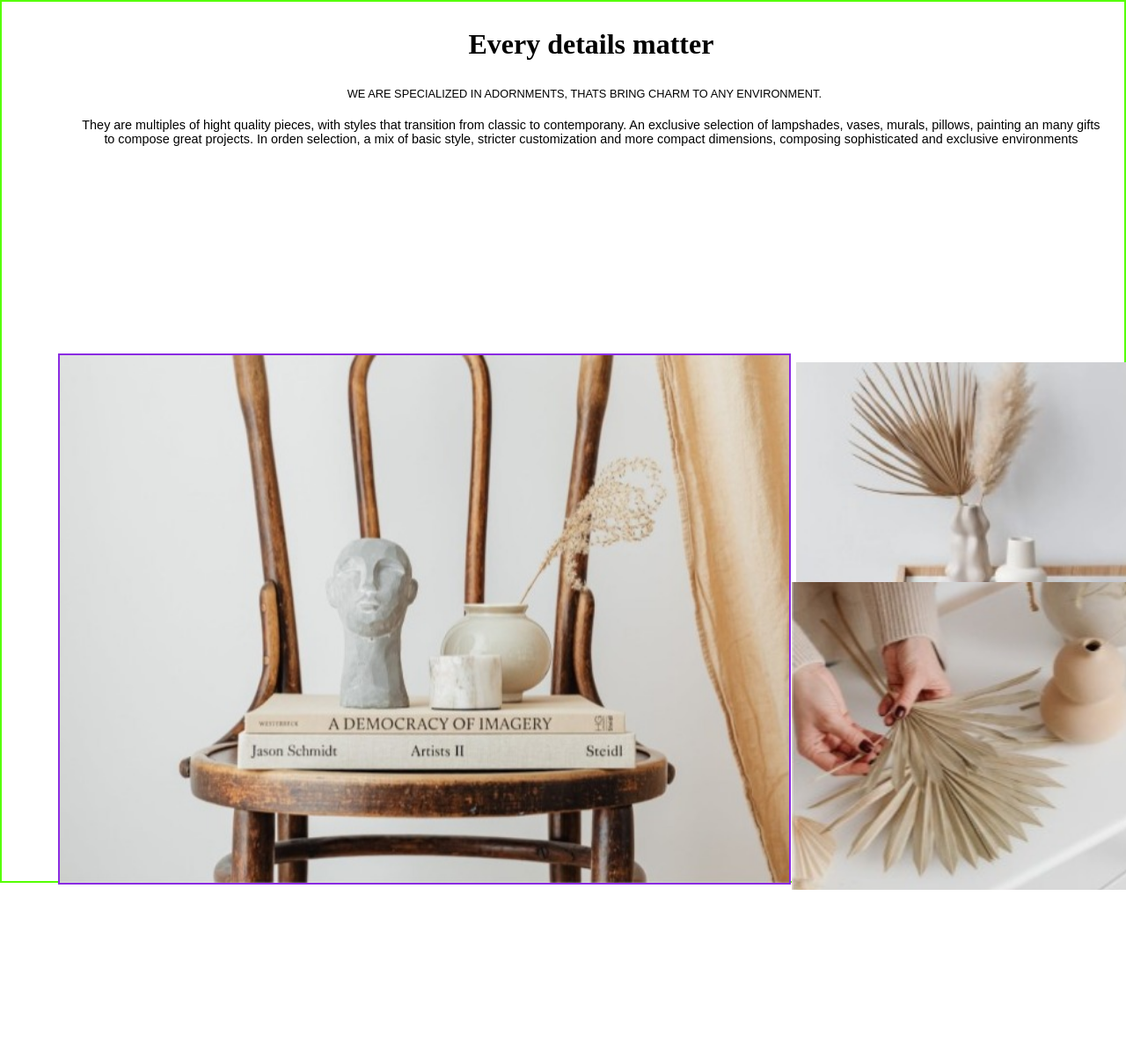
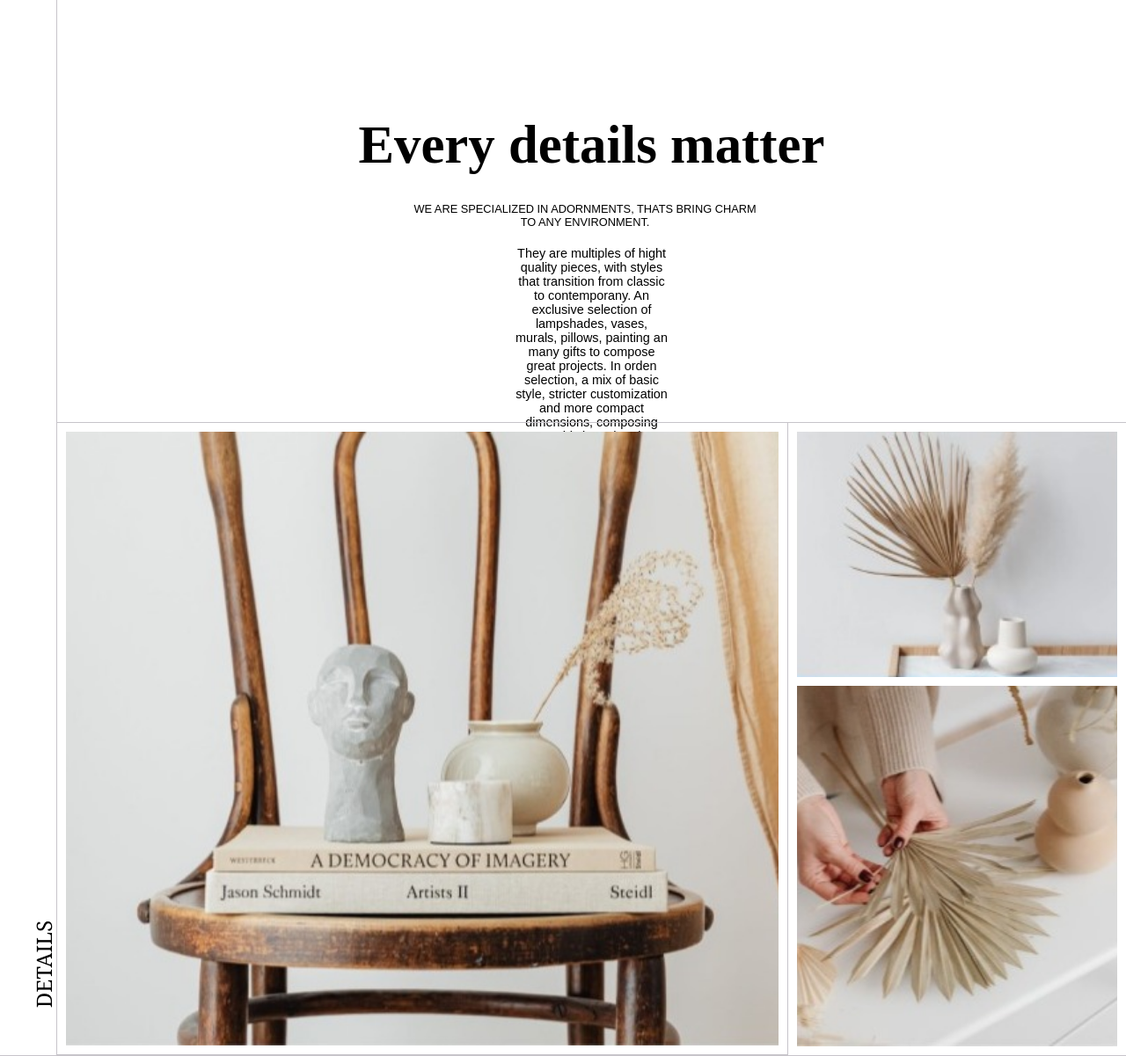
Before and after one commit to Sintraplot/practica_final_2, a plain HTML site: page index.html in a window 1280 px wide. Shown: the whole page at 88% size. Before the commit the page ends 1022 px from the top, so only its background shows below. Drawn offline with Linux system fonts and the light colour scheme; a web font is replaced by a local one.

Commit message:
terminada primera parte proyecto: se añade texto, bordes

```diff
--- a/fonts/fonts.css
+++ b/fonts/fonts.css
@@ -4,3 +4,8 @@
     font-style: normal;
     font-weight: 200px;
 }
+@font-face {
+    font-family: "Noto serif Regular";
+    src: url(../fonts/Noto_Serif/static/NotoSerif-Regular.ttf) format("truetype");
+    font-style: normal;
+}
--- a/style/main.css
+++ b/style/main.css
@@ -1,3 +1,5 @@
+
+
 .hero {
   display: grid;
   grid-template-columns: 50% 50%;
@@ -59,22 +61,53 @@ p {
 }
 @media (min-width: 1024px) {
   .hero {
-    border: 2px solid rgb(85, 255, 0);
+    border-right: 1px solid rgb(199, 196, 202);
+    border-bottom: 1px solid rgb(199, 196, 202);
     display: grid;
     grid-template-columns: 5% 65% 30%;
     grid-template-rows: 40% 25% 35%;
-    height: 1000px;
+    height: 1200px;
+    width: 100%;
+    position: relative;
+  }
+  .hero::after {
+    content: "details";
+    text-transform: uppercase;
+   grid-column: 1;
+   grid-row: 3;
+  transform: rotate(-90deg);
+  position: absolute;
+  top: 300px;
+  font-size: 1.5rem;
+   font-family: "Noto serif Regular";
   }
   .hero-div-text {
+    border-left: 1px solid rgb(199, 196, 202);
+    margin: 0px;
     grid-column: 2/4;
+
+    h1 {
+      font-size: 3.8rem;
+      margin: 100px 300px 0px 300px;
+    }
+    h2 {
+      font-size: 0.8rem;
+      margin: 0px 400px;
+    }
+    p {
+      margin: 0px 100px;
+      margin: 0px 500px;
+    }
   }
   .hero-div-images-important {
-    border: 2px solid blueviolet;
+
     grid-column: 2;
     grid-row: 2/4;
     width: 100%;
-   height: 100%;
-   overflow: hidden;;
+    padding: 10px;
+    border: 1px solid rgb(199, 196, 202);
+    box-sizing: border-box;
+   overflow: hidden;
   }
    .hero-div-images-important img {
     object-fit: cover;
@@ -83,9 +116,13 @@ p {
   .hero-div-images-secondary-1 {
     grid-column: 3;
     grid-row: 2;
-     width: 100%;
-   height: 100%;
-   overflow: hidden;;
+    overflow: hidden;
+    padding: 0px;
+    box-sizing: border-box;
+    padding-left: 5px;
+    padding: 10px;
+    border-top: 1px solid rgb(199, 196, 202);
+    /*border: 2px solid blue;*/
 
   }
   .hero-div-images-secondary-1 img {
@@ -93,11 +130,11 @@ p {
   }
   .hero-div-images-secondary-2 {
      grid-column: 3;
-    grid-row: 3;
-     width: 100%;
-   height: 100%;
-   overflow: hidden;;
-
+     grid-row: 3;
+     padding: 0px;
+     padding: 0 10px 10px 10px;
+     box-sizing: border-box;
+    overflow: hidden;
   }
    .hero-div-images-secondary-2 img {
     object-fit: cover;
```
